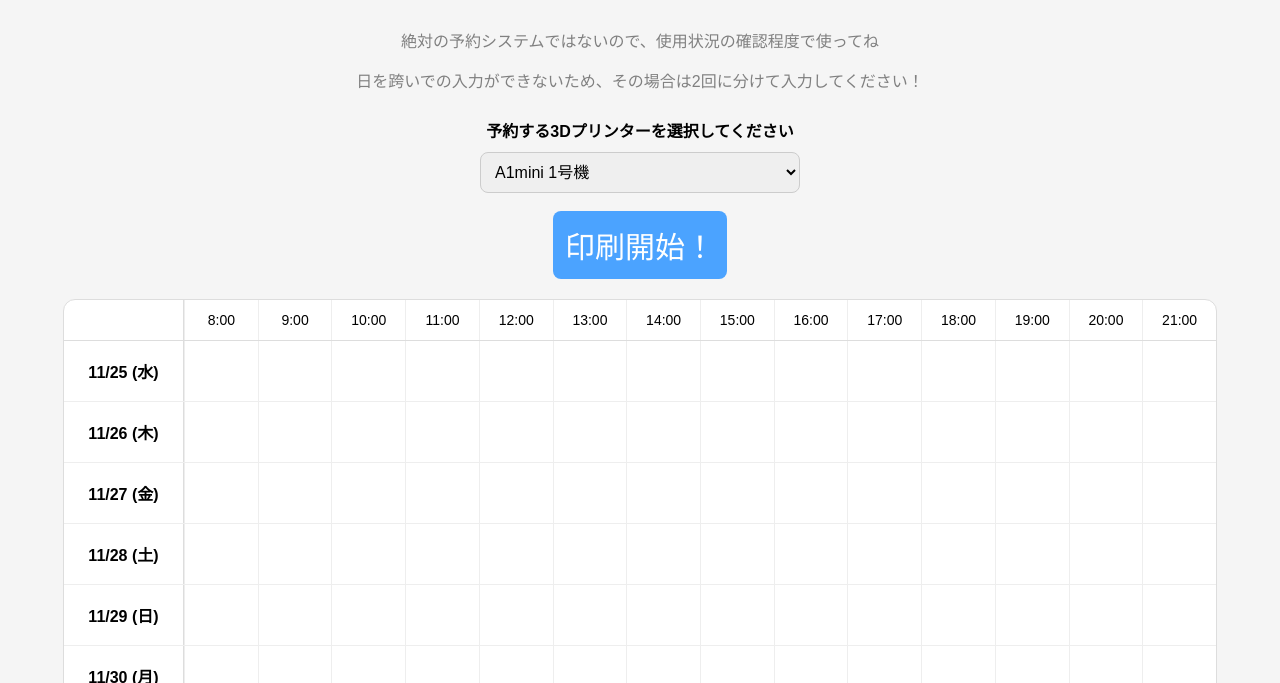
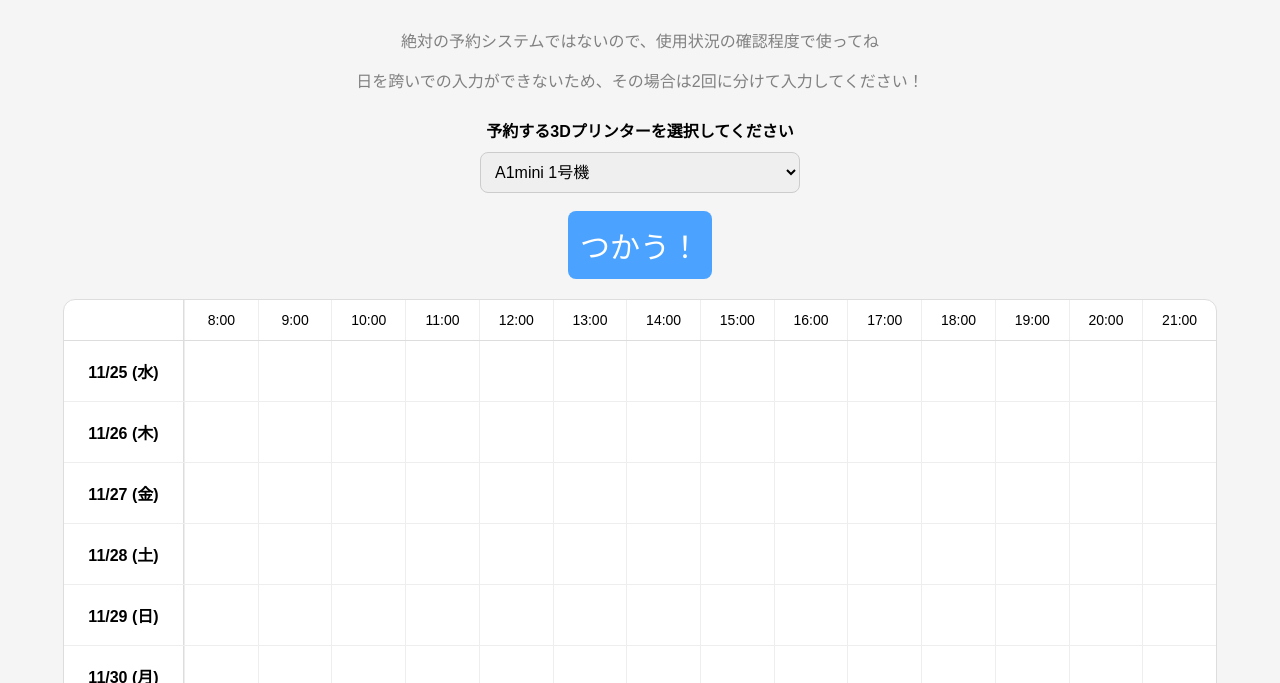
Before and after one commit to R7-S2/204printer_status, a plain HTML site: page timetable.html in a window 1280 px wide. Shown: the part 117-800 px from the top of the page. Drawn offline with Linux system fonts and the light colour scheme; no server answers.

Commit message:
Update timetable.html

```diff
--- a/timetable.html
+++ b/timetable.html
@@ -31,7 +31,7 @@
     </select>
 
     <button id="reserveBtn">
-        印刷開始！
+        つかう！
     </button>
 
 </header>
```
